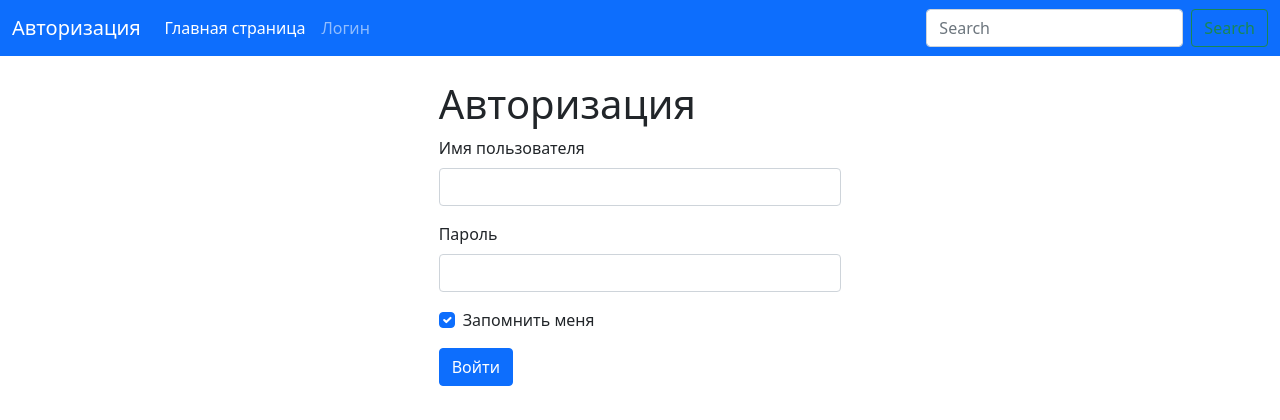
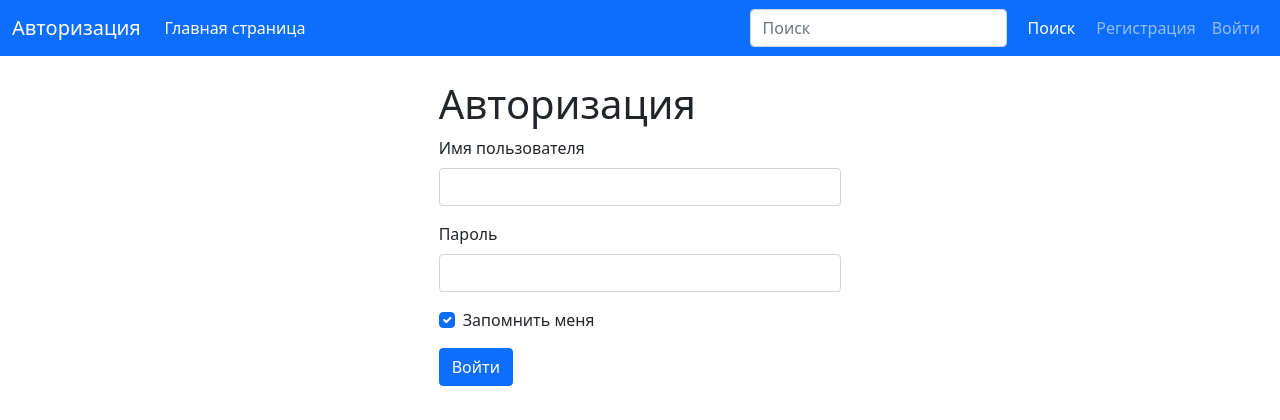
Before and after one commit to svnikolaev/VideoClips, a Flask app: page /users/login in a window 1280 px wide. Shown: the top 420 px of the page. Run offline with Flask 2, Linux system fonts and the light colour scheme.

Commit message:
Add login

```diff
--- a/webapp/server.py
+++ b/webapp/__init__.py
@@ -1,5 +1,5 @@
 from flask import Flask
-# from flask_login import LoginManager
+from flask_login import LoginManager
 from flask_migrate import Migrate
 from webapp.db import db
 from webapp.user.models import User
@@ -13,15 +13,15 @@ def create_app():
     db.init_app(app)
     Migrate(app, db, render_as_batch=True)
 
-    # login_manager = LoginManager()
-    # login_manager.init_app(app)
-    # login_manager.login_view = 'user.login'
+    login_manager = LoginManager()
+    login_manager.init_app(app)
+    login_manager.login_view = 'user.login'
 
     app.register_blueprint(clip_blueprint)
     app.register_blueprint(user_blueprint)
 
-    # @login_manager.user_loader
-    # def load_user(user_id):
-    #     return User.query.get(user_id)
+    @login_manager.user_loader
+    def load_user(user_id):
+        return User.query.get(user_id)
 
     return app
--- a/webapp/templates/menu.html
+++ b/webapp/templates/menu.html
@@ -15,25 +15,38 @@
         <div class="collapse navbar-collapse" id="navbarSupportedContent">
             <ul class="navbar-nav me-auto mb-2 mb-lg-0">
                 <li class="nav-item">
-                    <a class="nav-link active" aria-current="page" href="/"
-                        >Главная страница</a
-                    >
-                </li>
-                <li class="nav-item">
-                    <a class="nav-link" href="{{ url_for('user.login') }}">Логин</a>
+                    <a class="nav-link active" aria-current="page" href="/">
+                        Главная страница
+                    </a>
                 </li>
             </ul>
             <form class="d-flex">
                 <input
                     class="form-control me-2"
                     type="search"
-                    placeholder="Search"
-                    aria-label="Search"
+                    placeholder="Поиск"
+                    aria-label="Поиск"
                 />
-                <button class="btn btn-outline-success" type="submit">
-                    Search
+                <button class="btn btn-primary" type="submit">
+                    Поиск
                 </button>
             </form>
+            <ul class="navbar-nav">
+                {% if current_user.is_authenticated %}
+                    <li class="nav-item">
+                        <span class="nav-link">{{ current_user.username }}</span>
+                    <li class="nav-item">
+                        <a class="nav-link" href="{{ url_for('user.logout') }}">Выйти</a>
+                    </li>
+                {% else %}
+                    <li class="nav-item">
+                        <span class="nav-link">Регистрация</span>
+                    </li>
+                    <li class="nav-item">
+                        <a class="nav-link" href="{{ url_for('user.login') }}">Войти</a>
+                    </li>
+                {% endif %}
+            </ul>
         </div>
     </div>
 </nav>
--- a/webapp/templates/user/login.html
+++ b/webapp/templates/user/login.html
@@ -7,7 +7,7 @@
     </div>
     <div class="col-4">
       <form
-        action=""
+        action="{{ url_for('user.process_login') }}"
         method="POST"
       >
         <h1 class="bd-title">
--- a/webapp/user/views.py
+++ b/webapp/user/views.py
@@ -1,11 +1,15 @@
-from flask import Blueprint, render_template
+from flask import Blueprint, flash, redirect, render_template, url_for
+from flask_login import current_user, login_user, logout_user
 from webapp.user.forms import LoginForm
+from webapp.user.models import User
 
 blueprint = Blueprint('user', __name__, url_prefix='/users')
 
 
 @blueprint.route('/login')
 def login():
+    if current_user.is_authenticated:
+        return redirect(url_for('clip.index'))
     title = "Авторизация"
     login_form = LoginForm()
     return render_template(
@@ -13,3 +17,20 @@ def login():
         title=title,
         form=login_form
     )
+
+@blueprint.route('/process-login', methods=['POST'])
+def process_login():
+    form = LoginForm()
+    if form.validate_on_submit():
+        user = User.query.filter_by(username=form.username.data).first()
+        if user and user.check_password(form.password.data):
+            login_user(user)
+            flash('Вы вошли на сайт')
+            return redirect(url_for('clip.index'))
+    flash('Неправильное имя пользователя или пароль')
+    return redirect(url_for('login'))
+
+@blueprint.route('/logout')
+def logout():
+    logout_user()
+    return redirect(url_for('clip.index'))
```
Also changed, not shown: webapp/config.template.py (deleted, +0 -15 lines), 1 other file.
